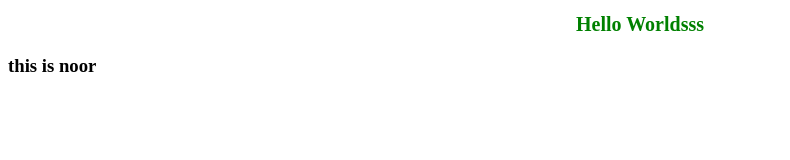
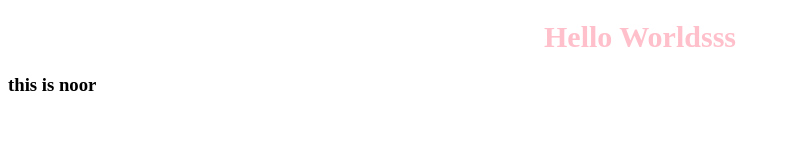
Before and after one commit to noorseyal12/Lab-1--web, a website: page index.html in a window 1280 px wide. Shown: the whole page, without its empty margins (0-790 px from the left). Drawn offline with Linux system fonts and the light colour scheme.

Commit message:
change in styles

```diff
--- a/style.css
+++ b/style.css
@@ -1,5 +1,5 @@
 h1 {
-  color: green;
-  font-size: 20px;
+  color: pink;
+  font-size: 30px;
   text-align: center;
 }
```
